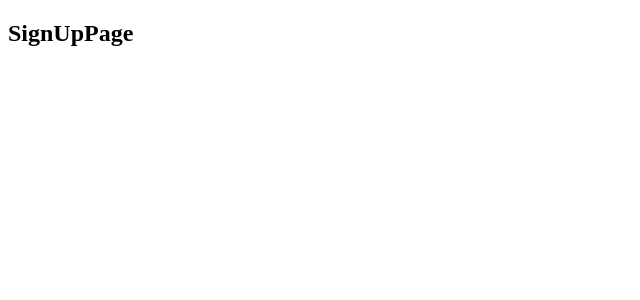
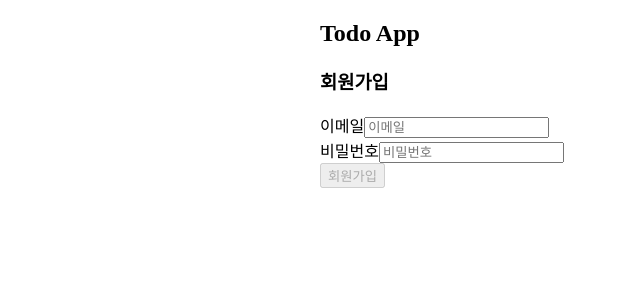
Before and after one commit to kabinny/wanted-pre-onboarding-frontend, a React (Create React App) app: page /signup in a window 1280 px wide. Shown: the top 300 px of the page, without its empty margins (0-640 px from the left). Built offline with nearby package versions, Linux system fonts and the light colour scheme.

Commit message:
feat: 회원가입 기능 구현

```diff
--- a/package.json
+++ b/package.json
@@ -10,6 +10,7 @@
     "@types/node": "^16.18.12",
     "@types/react": "^18.0.27",
     "@types/react-dom": "^18.0.10",
+    "axios": "^1.3.2",
     "react": "^18.2.0",
     "react-dom": "^18.2.0",
     "react-router-dom": "^6.8.1",
--- /dev/null
+++ b/src/api/User.ts
@@ -0,0 +1,11 @@
+import axios from "axios"
+
+const BASE_API = "https://pre-onboarding-selection-task.shop"
+
+export const signUpAPI = async (body: string) => {
+  return await axios.post(`${BASE_API}/auth/signup`, body, {
+    headers: {
+      "Content-Type": "application/json",
+    },
+  })
+}
--- /dev/null
+++ b/src/components/Header/Header.tsx
@@ -0,0 +1,9 @@
+function Header() {
+  return (
+    <div>
+      <h2>Todo App</h2>
+    </div>
+  )
+}
+
+export default Header
--- /dev/null
+++ b/src/components/Layout/Container.tsx
@@ -0,0 +1,22 @@
+import { ReactNode } from "react"
+
+interface Props {
+  children: ReactNode
+}
+
+function Container({ children }: Props) {
+  return (
+    <div
+      style={{
+        marginLeft: "auto",
+        marginRight: "auto",
+        width: "100%",
+        maxWidth: "640px",
+      }}
+    >
+      {children}
+    </div>
+  )
+}
+
+export default Container
--- /dev/null
+++ b/src/components/SignUp/SignUp.tsx
@@ -0,0 +1,111 @@
+import { useState } from "react"
+import { useNavigate } from "react-router-dom"
+import { signUpAPI } from "../../api/User"
+
+interface values {
+  email: string
+  password: string
+}
+
+function SignUp() {
+  const navigate = useNavigate()
+  const [values, setValues] = useState({
+    email: "",
+    password: "",
+  })
+  const [validEmail, setValidEmail] = useState(false)
+  const [validPassword, setValidPassword] = useState(false)
+
+  const errors = {
+    email: "@을 포함한 이메일 주소를 입력해주세요.",
+    password: "비밀번호는 8자 이상 입력해주세요.",
+  }
+
+  const validateData = (values: values) => {
+    const emailEntered = values.email.length > 0
+    const passwordEntered = values.password.length > 0
+
+    if (emailEntered && values.email.indexOf("@") < 0) {
+      setValidEmail(false)
+      return false
+    }
+
+    if (emailEntered && values.email.indexOf("@") >= 0) {
+      setValidEmail(true)
+    }
+
+    if (passwordEntered && values.password.length < 8) {
+      setValidPassword(false)
+      return false
+    }
+
+    if (passwordEntered && values.password.length >= 8) {
+      setValidPassword(true)
+    }
+
+    return true
+  }
+
+  const onChange = (event: React.ChangeEvent<HTMLInputElement>) => {
+    const newValues = { ...values, [event.target.name]: event.target.value }
+    setValues(newValues)
+    validateData(newValues)
+  }
+
+  const onSubmit = async (event: React.SyntheticEvent) => {
+    event.preventDefault()
+    const isValid = validateData(values)
+
+    if (isValid) {
+      try {
+        signUpAPI(JSON.stringify(values)).then(() => {
+          navigate("/signin")
+        })
+      } catch (e) {
+        console.error(e)
+      }
+    }
+  }
+
+  return (
+    <div>
+      <h3>회원가입</h3>
+      <form onSubmit={onSubmit}>
+        {/* 이메일 */}
+        <label htmlFor="signupEmailInput">이메일</label>
+        <input
+          id="signupEmailInput"
+          type="email"
+          name="email"
+          placeholder="이메일"
+          value={values.email}
+          onChange={onChange}
+          data-testid="email-input"
+          required
+        />
+        <span>{!validEmail && values.email.length > 0 && errors.email}</span>
+        <br />
+        {/* 비밀번호 */}
+        <label htmlFor="signupPasswordInput">비밀번호</label>
+        <input
+          id="signupPasswordInput"
+          type="password"
+          name="password"
+          placeholder="비밀번호"
+          value={values.password}
+          onChange={onChange}
+          data-testid="password-input"
+          required
+        />
+        <span>{!validPassword && values.password.length > 0 && errors.password}</span>
+        <br />
+        {/* 제출 버튼 */}
+        <button type="submit" disabled={!(validEmail && validPassword)} data-testid="signup-button">
+          회원가입
+        </button>
+      </form>
+    </div>
+  )
+}
+
+export default SignUp
--- a/src/pages/SignUpPage.tsx
+++ b/src/pages/SignUpPage.tsx
@@ -1,8 +1,13 @@
+import Header from "../components/Header/Header"
+import Container from "../components/Layout/Container"
+import SignUp from "../components/SignUp/SignUp"
+
 function SignUpPage() {
   return (
-    <>
-      <h2>SignUpPage</h2>
-    </>
+    <Container>
+      <Header />
+      <SignUp />
+    </Container>
   )
 }
 
```
Also changed, not shown: 1 other file (tests, documents, lock files or other folders).
